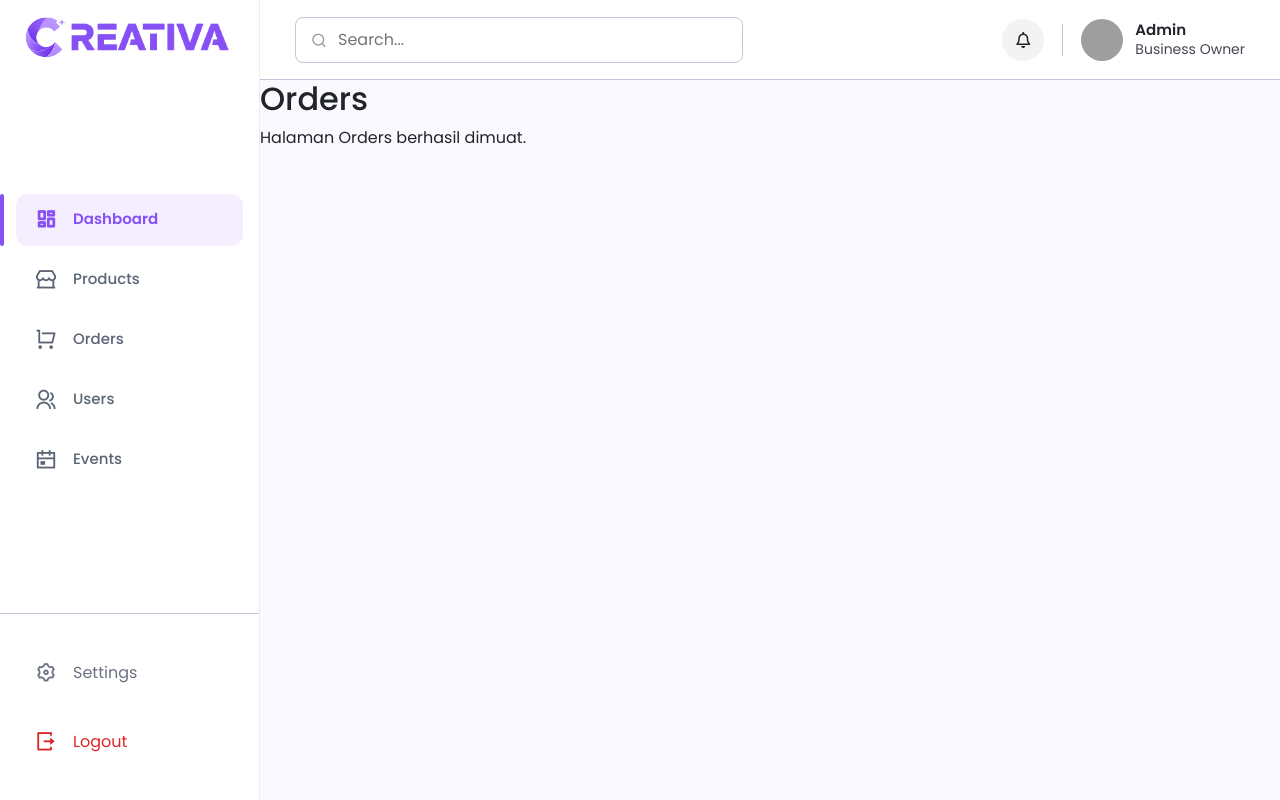
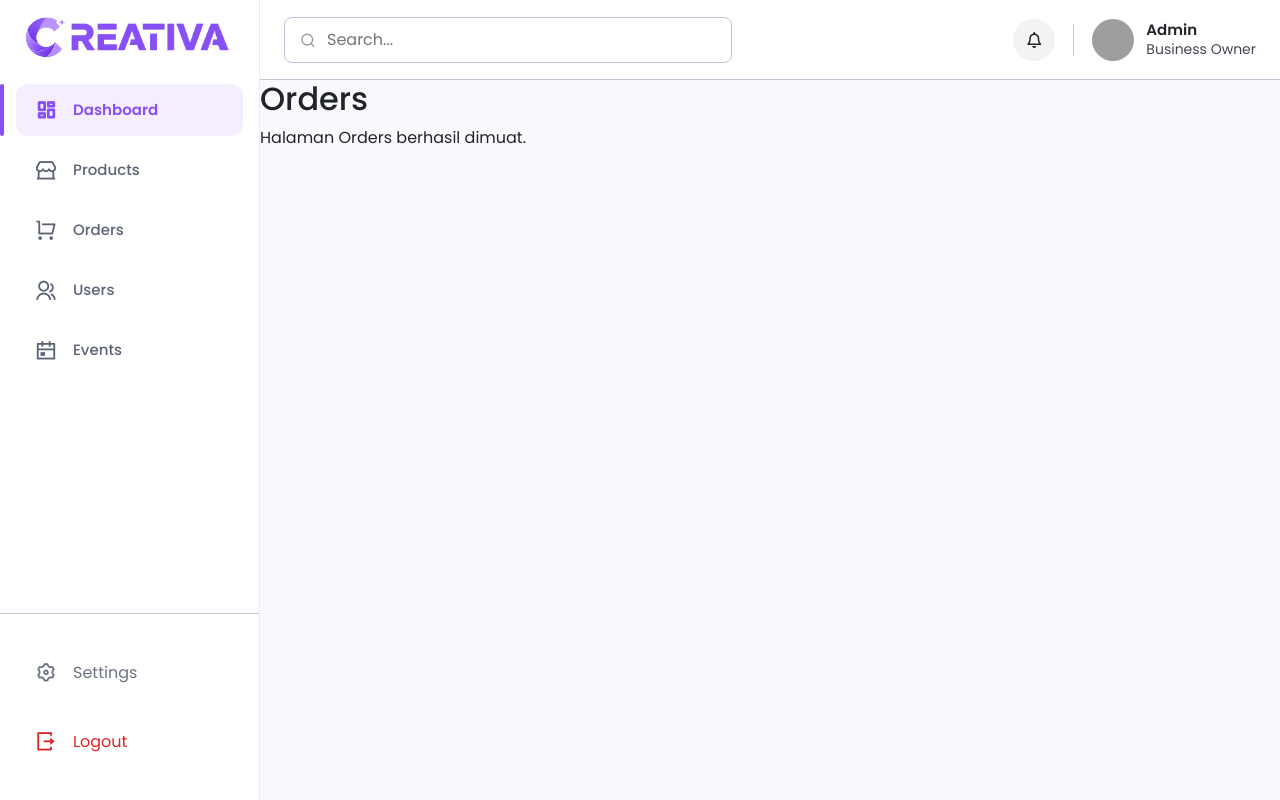
Before and after one commit to Kirana0219/creativa-web, a PHP site: template views/orders/index.php in a window 1280 px wide. Run offline with PHP 8.4, Linux system fonts and the light colour scheme; the template is opened without the code that fills it, so the values that code supplies are empty; some libraries are stand-ins or nearby versions; grey boxes are pictures that could not be loaded.

Commit message:
Memperbaiki struktur folder serta memperbaiki tombol navigasi sidebar

```diff
--- a/css/layout.css
+++ b/assets/css/layout.css
@@ -29,7 +29,7 @@ body{
     display:flex;
     align-items:center;
     justify-content:space-between;
-    padding:0 35px;
+    padding:0 24px;
     border-bottom:1px solid var(--border);
     position:sticky;
     top:0;
@@ -144,7 +144,6 @@ body{
     border-right:1px solid #ECECEC;
     display:flex;
     flex-direction:column;
-    justify-content:space-between;
     z-index:1000;
 }
 
@@ -232,8 +231,9 @@ body{
 }
 
 .sidebar-bottom{
-    padding:20px 0;
-    border-top:1px solid var(--border);
+    margin-top: auto;
+    padding: 20px 0;
+    border-top: 1px solid var(--border);
 }
 
 .sidebar-bottom a{
--- a/index.php
+++ b/index.php
@@ -15,9 +15,9 @@ $action = $_GET['action'] ?? 'index';
 // Router
 switch ($page) {
 
-    // case 'dashboard':
-    //     $controller = new DashboardController();
-    //     break;
+    case 'dashboard':
+        $controller = new DashboardController();
+        break;
 
     case 'products':
         $controller = new ProdukController();
--- a/views/layout/header.php
+++ b/views/layout/header.php
@@ -10,7 +10,7 @@
     <link href="https://fonts.googleapis.com/css2?family=Poppins:wght@300;400;500;600;700&display=swap" rel="stylesheet">
     <link href="https://cdnjs.cloudflare.com/ajax/libs/remixicon/4.6.0/remixicon.min.css" rel="stylesheet">
     <style>
-        <?= file_get_contents('css/layout.css') ?>
+        <?= file_get_contents('assets/css/layout.css') ?>
     </style>
 </head>
 
```
